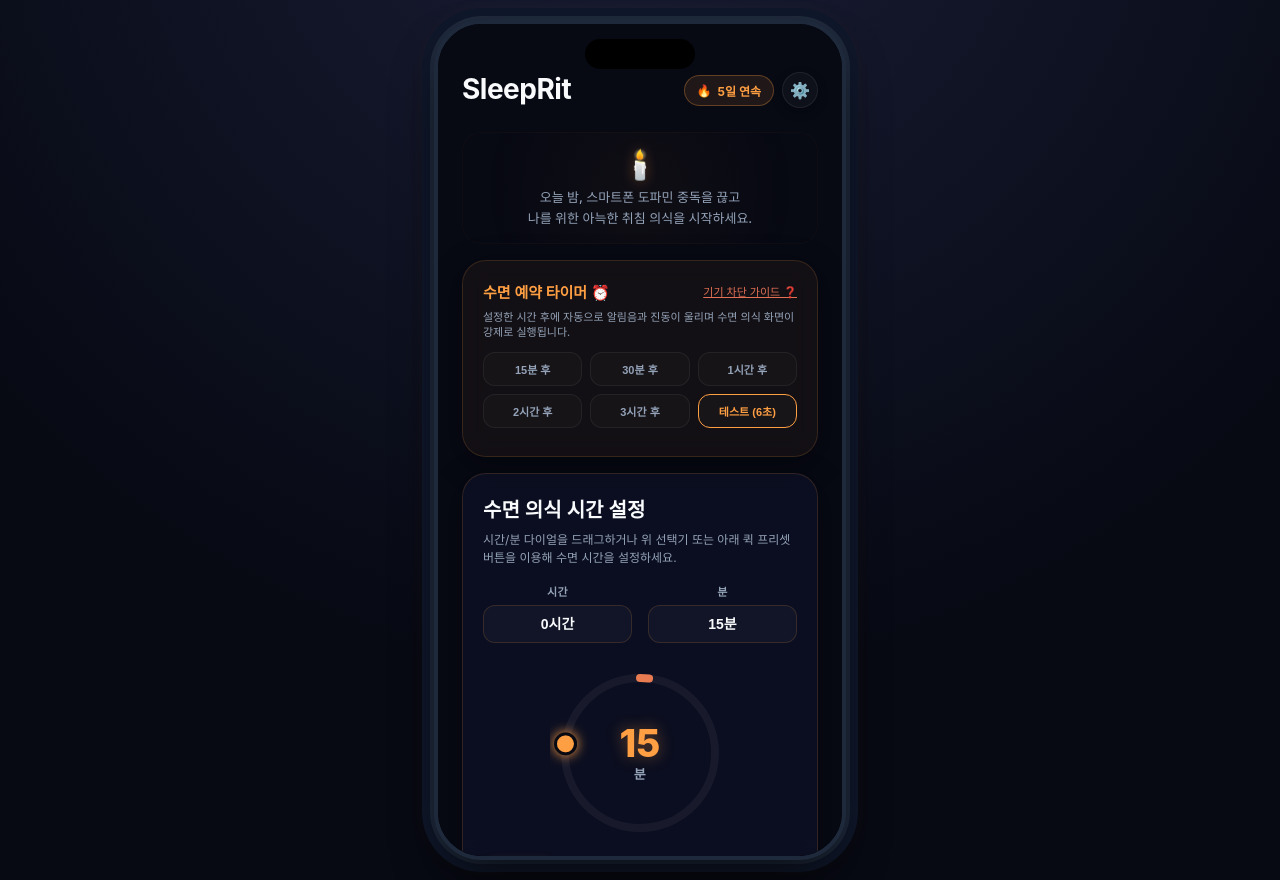
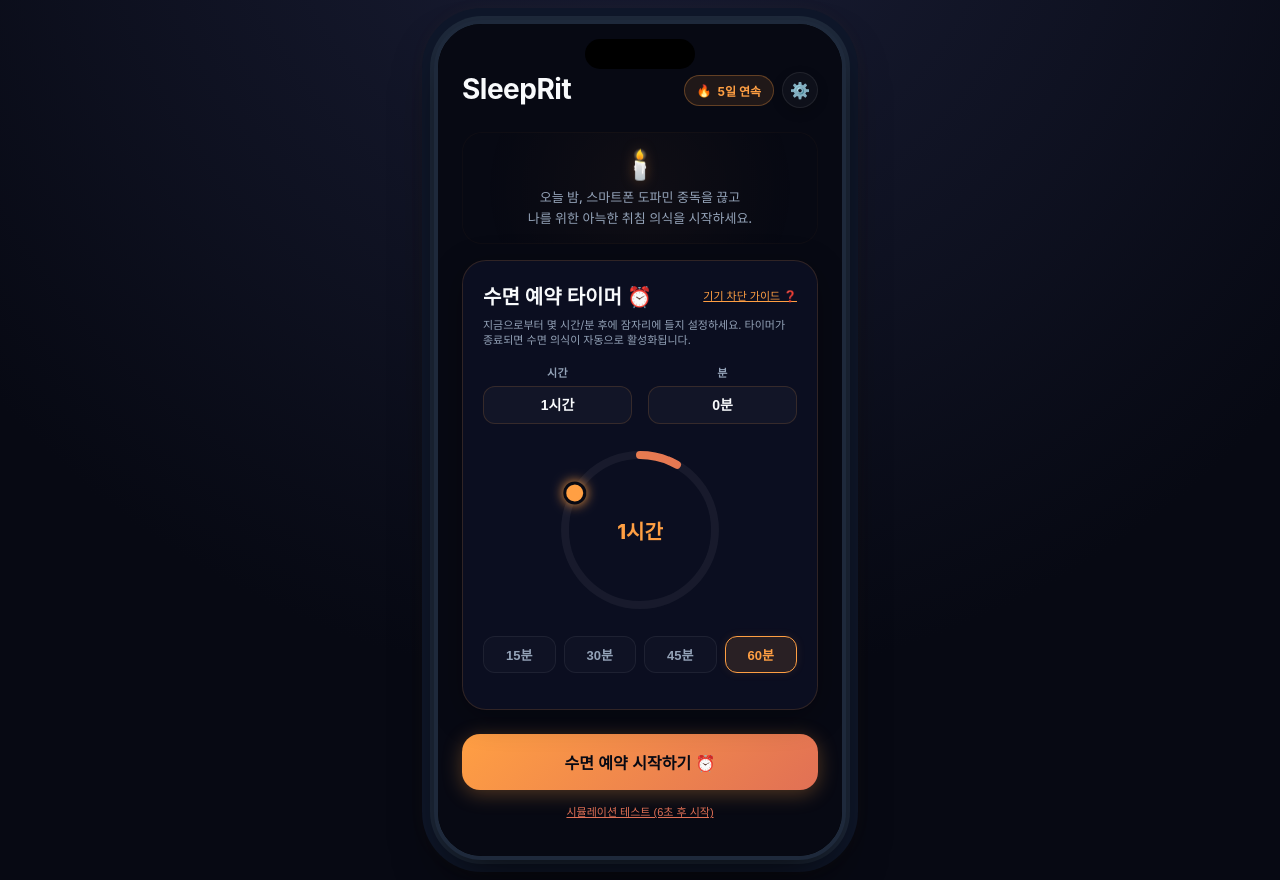
Before and after one commit to kmarx7/anti_jaja, a React (Vite) app: page / in a window 1280 px wide. Built offline with nearby package versions, Linux system fonts and the light colour scheme.

Commit message:
feat: merge sleep reservation timer functionality directly into circular dial timer UI

```diff
--- a/src/App.jsx
+++ b/src/App.jsx
@@ -20,10 +20,11 @@ function App() {
     fire: 0.0,
     wind: 0.1
   });
-  const [timerDuration, setTimerDuration] = useState(15); // minutes (1 to 120)
+  const [timerDuration, setTimerDuration] = useState(60); // Reservation timer minutes (1 to 720)
   const [streak, setStreak] = useState(5);
   const [totalMinutes, setTotalMinutes] = useState(120);
   const [sleepSatisfaction, setSleepSatisfaction] = useState(null);
+  const [sleepMusicDuration, setSleepMusicDuration] = useState(30); // Default sleep music playback: 30 minutes
 
   // Settings Modal & Dashboard Logs
   const [isSettingsOpen, setIsSettingsOpen] = useState(false);
@@ -36,7 +37,6 @@ function App() {
   const [breathCyclesMax, setBreathCyclesMax] = useState(3); // breathing cycles count: 3, 4, 6, 8
 
   // Sleep Reservation Timer
-  const [reserveMinutes, setReserveMinutes] = useState(60); // default 60 minutes
   const [isReserveActive, setIsReserveActive] = useState(false);
   const [reserveSecondsLeft, setReserveSecondsLeft] = useState(0);
   const [showAutomationGuide, setShowAutomationGuide] = useState(false);
@@ -237,11 +237,13 @@ function App() {
     const storedMix = localStorage.getItem('sleep_rit_mix');
     const storedStretchDur = localStorage.getItem('sleep_rit_stretch_dur');
     const storedBreathCycles = localStorage.getItem('sleep_rit_breath_cycles');
+    const storedMusicDur = localStorage.getItem('sleep_rit_music_dur');
 
     if (storedStreak) setStreak(parseInt(storedStreak, 10));
     if (storedMinutes) setTotalMinutes(parseInt(storedMinutes, 10));
     if (storedStretchDur) setStretchDuration(parseInt(storedStretchDur, 10));
     if (storedBreathCycles) setBreathCyclesMax(parseInt(storedBreathCycles, 10));
+    if (storedMusicDur) setSleepMusicDuration(parseInt(storedMusicDur, 10));
 
     if (storedTodos) {
       try {
@@ -385,7 +387,7 @@ function App() {
       });
 
       // Start countdown
-      setSecondsRemaining(timerDuration * 60);
+      setSecondsRemaining(sleepMusicDuration * 60);
 
       countdownInterval = setInterval(() => {
         setSecondsRemaining((prev) => {
@@ -579,7 +581,7 @@ function App() {
     triggerHaptic([300, 100, 300]);
     // Save new statistics
     const newStreak = streak + 1;
-    const newTotalMinutes = totalMinutes + timerDuration;
+    const newTotalMinutes = totalMinutes + sleepMusicDuration;
 
     setStreak(newStreak);
     setTotalMinutes(newTotalMinutes);
@@ -590,7 +592,7 @@ function App() {
     const todayStr = new Date().toISOString().split('T')[0];
     const newLog = {
       date: todayStr,
-      duration: timerDuration,
+      duration: sleepMusicDuration,
       quality: 'good'
     };
 
@@ -733,89 +735,48 @@ function App() {
               </p>
             </div>
 
-            {/* Sleep Reservation Timer Card */}
-            <div className="glass-card timer-card" style={{ marginBottom: '16px', background: 'rgba(255, 159, 67, 0.05)', border: '1px solid rgba(255, 159, 67, 0.15)' }}>
+            {/* Sleep Reservation Timer Dial Card */}
+            {(() => {
+              // Calculate dial coordinates and offset based on active countdown
+              let cx = 90;
+              let cy = 15;
+              let strokeDashoffset = 0;
+              if (isReserveActive) {
+                const totalSecs = timerDuration * 60;
+                const pct = totalSecs > 0 ? (reserveSecondsLeft / totalSecs) : 0;
+                const angle = pct * 2 * Math.PI - Math.PI / 2;
+                cx = 90 + 75 * Math.cos(angle);
+                cy = 90 + 75 * Math.sin(angle);
+                strokeDashoffset = 471.24 * (1 - pct);
+              } else {
+                const pct = (timerDuration - 1) / 719;
+                const angle = pct * 2 * Math.PI - Math.PI / 2;
+                cx = 90 + 75 * Math.cos(angle);
+                cy = 90 + 75 * Math.sin(angle);
+                strokeDashoffset = 471.24 * (1 - pct);
+              }
+
+              return (
+                <div className="glass-card timer-card">
                   <div style={{ display: 'flex', justifyContent: 'space-between', alignItems: 'center', marginBottom: '8px' }}>
-                <h2 style={{ margin: 0, fontSize: '15px', color: 'var(--accent)' }}>수면 예약 타이머 ⏰</h2>
-                <button
-                  type="button"
-                  style={{ background: 'transparent', border: 'none', color: 'var(--accent-dim)', fontSize: '11px', cursor: 'pointer', textDecoration: 'underline', padding: 0 }}
+                    <h2 style={{ margin: 0 }}>수면 예약 타이머 ⏰</h2>
+                    <button
+                      type="button"
+                      style={{ background: 'transparent', border: 'none', color: 'var(--accent)', fontSize: '11px', cursor: 'pointer', textDecoration: 'underline', padding: 0 }}
                       onClick={() => { triggerHaptic(50); setShowAutomationGuide(true); }}
                     >
                       기기 차단 가이드 ❓
                     </button>
                   </div>
-
-              {!isReserveActive ? (
-                <>
-                  <p style={{ fontSize: '11px', color: 'var(--text-muted)', marginBottom: '12px', textAlign: 'left', lineHeight: '1.4' }}>
-                    설정한 시간 후에 자동으로 알림음과 진동이 울리며 수면 의식 화면이 강제로 실행됩니다.
-                  </p>
-
-                  {/* Preset Buttons for Sleep Reservation */}
-                  <div style={{ display: 'grid', gridTemplateColumns: 'repeat(3, 1fr)', gap: '8px', marginBottom: '8px' }}>
-                    {[15, 30, 60].map(mins => (
-                      <button
-                        key={mins}
-                        type="button"
-                        className="preset-btn"
-                        style={{ padding: '8px 0', fontSize: '11px' }}
-                        onClick={() => handleStartReservation(mins)}
-                      >
-                        {mins >= 60 ? `${mins / 60}시간 후` : `${mins}분 후`}
-                      </button>
-                    ))}
-                    {[120, 180].map(mins => (
-                      <button
-                        key={mins}
-                        type="button"
-                        className="preset-btn"
-                        style={{ padding: '8px 0', fontSize: '11px' }}
-                        onClick={() => handleStartReservation(mins)}
-                      >
-                        {mins / 60}시간 후
-                      </button>
-                    ))}
-                    {/* Instant Test button */}
-                    <button
-                      type="button"
-                      className="preset-btn"
-                      style={{ padding: '8px 0', fontSize: '11px', borderColor: 'var(--accent)', color: 'var(--accent)' }}
-                      onClick={() => handleStartReservation(0.1)} // 6 seconds for testing
-                    >
-                      테스트 (6초)
-                    </button>
-                  </div>
-                </>
-              ) : (
-                <div style={{ textAlign: 'center', padding: '8px 0' }}>
-                  <div style={{ fontSize: '20px', fontWeight: '800', color: 'var(--accent)', marginBottom: '4px' }}>
-                    {formatReserveTime(reserveSecondsLeft)} 후 시작
-                  </div>
-                  <p style={{ fontSize: '10px', color: 'var(--text-muted)', marginBottom: '12px' }}>
-                    백그라운드 안내: 이 탭을 켜 두시거나 브라우저 푸시 알림 권한을 켜 두세요.
-                  </p>
-                  <button
-                    type="button"
-                    className="btn-secondary"
-                    style={{ padding: '6px 16px', fontSize: '12px', width: 'auto', margin: '0 auto' }}
-                    onClick={handleCancelReservation}
-                  >
-                    예약 취소
-                  </button>
-                </div>
-              )}
-            </div>
-
-            {/* Set Timer settings */}
-            <div className="glass-card timer-card">
-              <h2>수면 의식 시간 설정</h2>
-              <p style={{ fontSize: '12px', color: 'var(--text-muted)', marginBottom: '16px' }}>
-                시간/분 다이얼을 드래그하거나 위 선택기 또는 아래 퀵 프리셋 버튼을 이용해 수면 시간을 설정하세요.
+                  <p style={{ fontSize: '11px', color: 'var(--text-muted)', marginBottom: '16px', textAlign: 'left', lineHeight: '1.4' }}>
+                    {isReserveActive
+                      ? "예약 타이머가 작동 중입니다. 스마트폰을 계속 사용하더라도 시간 종료 시 수면 의식이 즉시 자동 시작됩니다."
+                      : "지금으로부터 몇 시간/분 후에 잠자리에 들지 설정하세요. 타이머가 종료되면 수면 의식이 자동으로 활성화됩니다."
+                    }
                   </p>
 
                   {/* Time Select Row for Hours and Minutes */}
-              <div className="time-select-row">
+                  <div className="time-select-row" style={{ opacity: isReserveActive ? 0.3 : 1, pointerEvents: isReserveActive ? 'none' : 'auto', marginBottom: '16px' }}>
                     <div className="time-select-group">
                       <label>시간</label>
                       <select
@@ -858,6 +819,7 @@ function App() {
                       className="dial-wrapper"
                       onMouseDown={handleDialMouseDown}
                       onTouchStart={handleDialTouchStart}
+                      style={{ pointerEvents: isReserveActive ? 'none' : 'auto' }}
                     >
                       <svg className="dial-svg" viewBox="0 0 180 180">
                         <defs>
@@ -877,20 +839,30 @@ function App() {
                           cy="90"
                           r="75"
                           strokeDasharray="471.24"
-                      strokeDashoffset={471.24 * (1 - (timerDuration - 1) / 719)}
+                          strokeDashoffset={strokeDashoffset}
                         />
 
                         {/* Rotating Handle */}
                         <circle
                           className="dial-handle"
-                      cx={90 + 75 * Math.cos(((timerDuration - 1) / 719) * 2 * Math.PI - Math.PI / 2)}
-                      cy={90 + 75 * Math.sin(((timerDuration - 1) / 719) * 2 * Math.PI - Math.PI / 2)}
+                          cx={cx}
+                          cy={cy}
                           r="10"
+                          style={{ fill: isReserveActive ? 'var(--accent-dim)' : 'var(--accent)' }}
                         />
                       </svg>
 
                       {/* Center time reading */}
                       <div className="dial-center-info">
+                        {isReserveActive ? (
+                          <>
+                            <span className="unit" style={{ fontSize: '10px', color: 'var(--accent)', textTransform: 'uppercase', letterSpacing: '1px', marginBottom: '2px' }}>남은 시간</span>
+                            <span className="minutes" style={{ fontSize: '16px', fontWeight: '800', color: 'var(--accent)' }}>
+                              {formatReserveTime(reserveSecondsLeft)}
+                            </span>
+                          </>
+                        ) : (
+                          <>
                             {Math.floor(timerDuration / 60) > 0 ? (
                               <>
                                 <span className="hours" style={{ fontSize: '20px', fontWeight: '800', color: 'var(--accent)' }}>
@@ -908,11 +880,13 @@ function App() {
                                 <span className="unit">분</span>
                               </>
                             )}
+                          </>
+                        )}
                       </div>
                     </div>
 
                     {/* Quick Presets */}
-                <div className="presets-container">
+                    <div className="presets-container" style={{ opacity: isReserveActive ? 0.3 : 1, pointerEvents: isReserveActive ? 'none' : 'auto' }}>
                       {[15, 30, 45, 60].map((preset) => (
                         <button
                           key={preset}
@@ -930,15 +904,37 @@ function App() {
                     </div>
                   </div>
                 </div>
-
+              );
+            })()}
+
+            {isReserveActive ? (
+              <button
+                type="button"
+                className="btn-secondary"
+                style={{ marginTop: '8px', border: '1px solid var(--accent)', color: 'var(--accent)' }}
+                onClick={handleCancelReservation}
+              >
+                수면 예약 취소 ✕
+              </button>
+            ) : (
+              <div style={{ display: 'flex', flexDirection: 'column', alignItems: 'center', width: '100%' }}>
                 <button
                   type="button"
                   className="btn-primary"
                   style={{ marginTop: '8px' }}
-              onClick={() => { triggerHaptic(100); setScreen('step3'); }}
-            >
-              수면 의식 시작하기 🌙
-            </button>
+                  onClick={() => handleStartReservation(timerDuration)}
+                >
+                  수면 예약 시작하기 ⏰
+                </button>
+                <button
+                  type="button"
+                  style={{ background: 'transparent', border: 'none', color: 'var(--accent-dim)', fontSize: '11px', cursor: 'pointer', textDecoration: 'underline', marginTop: '12px' }}
+                  onClick={() => handleStartReservation(0.1)} // 6 seconds test
+                >
+                  시뮬레이션 테스트 (6초 후 시작)
+                </button>
+              </div>
+            )}
           </div>
         )}
 
@@ -1435,7 +1431,7 @@ function App() {
               <div style={{ textAlign: 'right' }}>
                 <div style={{ fontSize: '10px', color: 'var(--text-muted)' }}>스마트폰 오프 디톡스</div>
                 <div style={{ fontSize: '16px', fontWeight: 'bold', color: 'var(--accent)', marginTop: '2px' }}>
-                  +{timerDuration}분
+                  +{sleepMusicDuration}분
                 </div>
               </div>
             </div>
@@ -1552,6 +1548,34 @@ function App() {
                         의식 단계 상세 설정 ⚙️
                       </span>
 
+                      {/* Sleep Music Playback Duration */}
+                      <div style={{ background: 'rgba(255,255,255,0.01)', padding: '10px 14px', borderRadius: '12px', border: '1px solid rgba(255,255,255,0.03)', marginBottom: '12px', textAlign: 'left' }}>
+                        <div style={{ display: 'flex', justifyContent: 'space-between', fontSize: '12px', marginBottom: '4px' }}>
+                          <span style={{ fontWeight: 'bold' }}>수면 음악 재생 시간 🎵</span>
+                          <span style={{ color: 'var(--accent)', fontWeight: 'bold' }}>{sleepMusicDuration}분 재생</span>
+                        </div>
+                        <p style={{ fontSize: '10px', color: 'var(--text-muted)', marginBottom: '8px' }}>
+                          블랙아웃 화면에서 수면 환경음이 자동으로 흘러나올 지속시간을 설정합니다.
+                        </p>
+                        <div style={{ display: 'flex', gap: '8px' }}>
+                          {[15, 30, 45, 60].map(mins => (
+                            <button
+                              key={mins}
+                              type="button"
+                              className={`preset-btn ${sleepMusicDuration === mins ? 'active' : ''}`}
+                              style={{ padding: '6px 0', fontSize: '12px' }}
+                              onClick={() => {
+                                setSleepMusicDuration(mins);
+                                localStorage.setItem('sleep_rit_music_dur', mins.toString());
+                                triggerHaptic(50);
+                              }}
+                            >
+                              {mins}분
+                            </button>
+                          ))}
+                        </div>
+                      </div>
+
                       {/* Stretching Pose Duration */}
                       <div style={{ background: 'rgba(255,255,255,0.01)', padding: '10px 14px', borderRadius: '12px', border: '1px solid rgba(255,255,255,0.03)', marginBottom: '12px', textAlign: 'left' }}>
                         <div style={{ display: 'flex', justifyContent: 'space-between', fontSize: '12px', marginBottom: '4px' }}>
```
Lines whose indentation alone changed are shown as unchanged.
